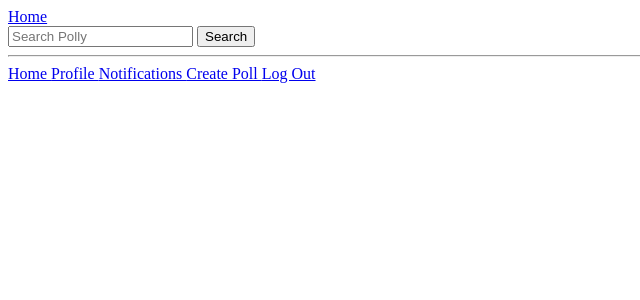
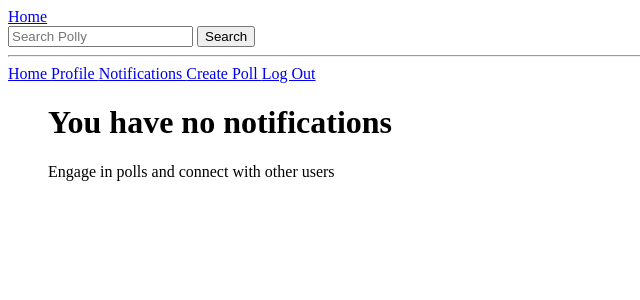
Before and after one commit to olaniyigeorge/Poll-y, a Django app: page /notifications/activities in a window 1280 px wide. Shown: the top 300 px of the page, without its empty margins (0-640 px from the left). Run offline with Django 3.2, Linux system fonts and the light colour scheme; the visitor is signed in with stand-in values (Sample User, id 1); data comes from the database, SQL or seed files in the repository; data that the repository does not hold is empty.

Commit message:
No notis

```diff
--- a/poll/templates/poll/activities.html
+++ b/poll/templates/poll/activities.html
@@ -2,7 +2,7 @@
 
 
 {% block title %}
-    <title> Notifications </title>
+    <title> Activity Log </title>
 {% endblock %}
 
 
@@ -10,6 +10,16 @@
 {% block body %}
 
     <ul>
+        {% if not notifications %}
+
+            <div id="NoNotifications">
+                <h1 > You have no notifications </h4>
+                <p> Engage in polls and connect with other users </p>
+            </div>
+
+        {% endif %}
+
+
         {% for notification in notifications %}
 
             {% if request.user.username == notification.from_who.user.username %}
@@ -19,6 +29,13 @@
                         <p>
                             <a href="{%  url 'users:profile' notification.from_who.user.username %}"> You </a>
                             followed
+                            <a href="{% url 'users:profile' notification.owner.user.username %}"> {{ notification.owner.user.username.capitalize }} </a>
+                        </p>
+                    {% elif notification.action == "unfollow" %}
+
+                        <p>
+                            <a href="{%  url 'users:profile' notification.from_who.user.username %}"> You </a>
+                            unfollowed
                             <a href="{% url 'users:profile' notification.owner.user.username %}"> {{ notification.owner.user.username.capitalize }} </a>
                         </p>
                     {% elif notification.action == "vote" %}
```
Also changed, not shown: TODO.md (+2 -1 lines).
